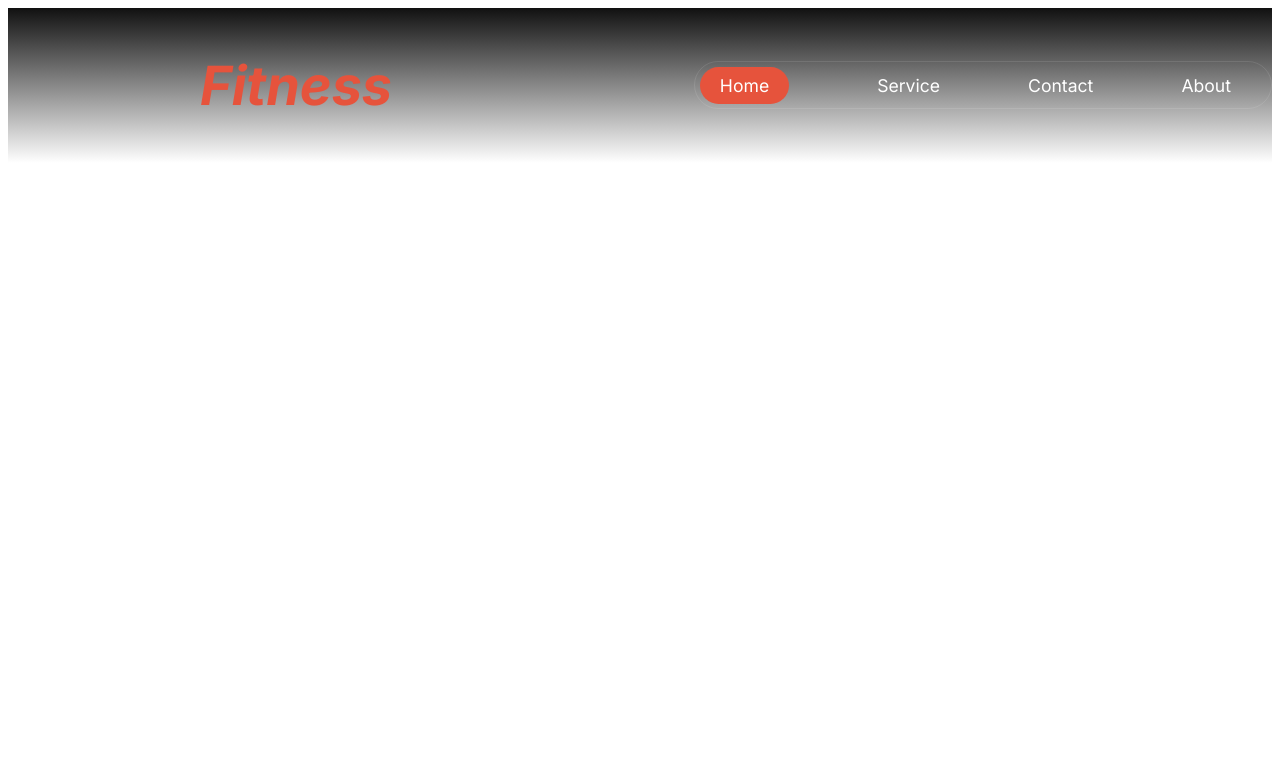
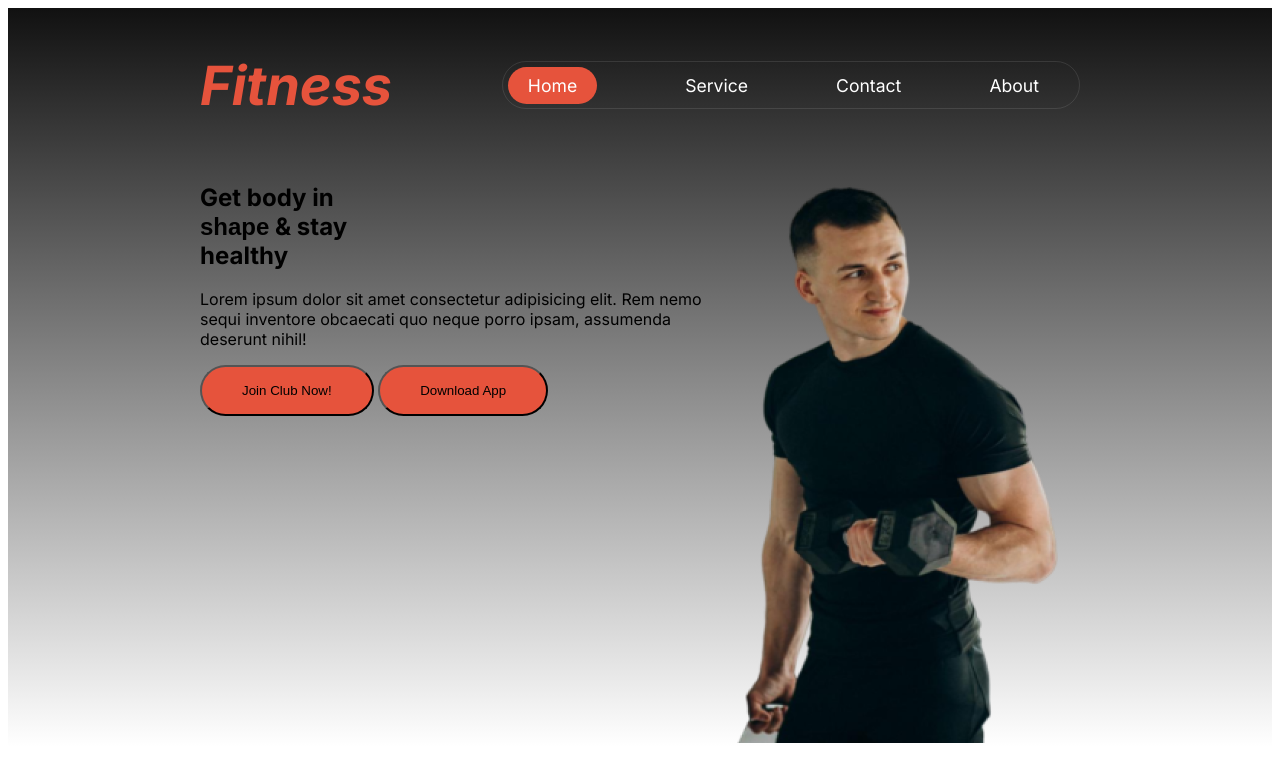
Before and after one commit to Iman-Howlader/PH-Assigment-2, a plain HTML site: page index.html in a window 1280 px wide. Drawn offline with Linux system fonts and the light colour scheme; a web font is replaced by a local one.

Commit message:
Another upadate

```diff
--- a/Styles/style.css
+++ b/Styles/style.css
@@ -22,7 +22,7 @@ body {
     display: flex;
 }
 
-.common-button-style {
+.common-button {
     border-radius: 42px;
     background: rgb(230, 83, 60);
     padding: 16px 40px 16px 40px;
@@ -33,10 +33,10 @@ body {
 
 header {
     background: linear-gradient(180.00deg, rgb(17, 17, 17), rgba(119, 119, 119, 0) 100%);
+    padding: 0 12rem;
 }
 
 .brand {
-    margin-left: 12rem;
     color: var(--primary-color);
     font-size: 2.25rem;
     font-weight: 800;
--- a/index.html
+++ b/index.html
@@ -9,19 +9,38 @@
 
 </head>
 
-<body >
+<body>
     <header>
         <nav class="navbar display-flex">
             <div class="brand">
                 <h1 class="brand-title">Fitness</h1>
             </div>
             <ul class="nav-links display-flex">
-                <li class="nav-container"><a href="" id="home" class="nav-item common-button-style">Home</a></li>
+                <li class="nav-container"><a href="" id="home" class="nav-item common-button">Home</a></li>
                 <li class="nav-container"><a href="" class="nav-item">Service</a></li>
                 <li class="nav-container"><a href="" class="nav-item">Contact</a></li>
                 <li class="nav-container"><a href="" class="nav-item">About</a></li>
             </ul>
         </nav>
+
+        <section class="banner display-flex">
+            <div class="banner-left">
+                <h1 class="banner-title">Get body in <br><span class="miama">shape</span> & stay <br>healthy</h1>
+                <p class="banner-description">Lorem ipsum dolor sit amet consectetur adipisicing elit. Rem nemo sequi
+                    inventore obcaecati quo neque porro ipsam, assumenda deserunt nihil!</p>
+                <button class="common-button">Join Club Now!</button>
+                <button class="common-button">Download App</button>
+            </div>
+
+            <div class="banner-right">
+                <img src="Images/Images 2.png" alt="banner-image">
+                <div class="achivement">
+
+                </div>
+            </div>
+        </section>
+
+
     </header>
     <main>
 
```
